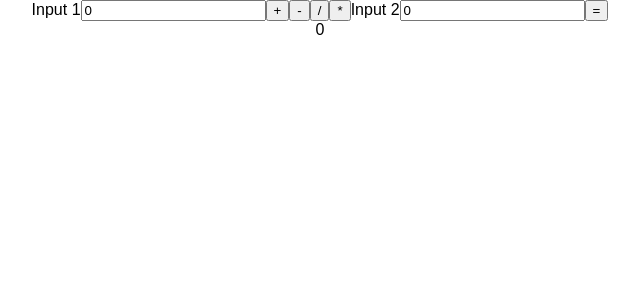
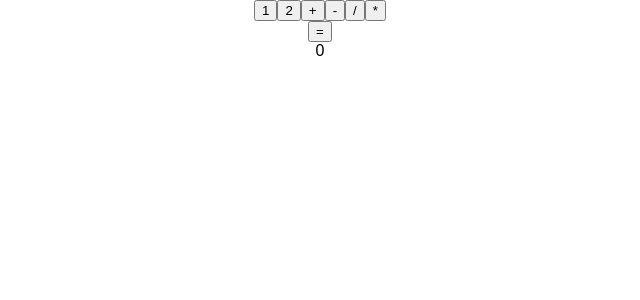
Before and after one commit to CharSV5/calc-simple, a React (Create React App) app: page / in a window 1280 px wide. Shown: the top 300 px of the page, without its empty margins (320-960 px from the left). Built offline with nearby package versions, Linux system fonts and the light colour scheme.

Commit message:
first two number buttons being recorded as input 1 and input 2

```diff
--- a/src/App.js
+++ b/src/App.js
@@ -12,19 +12,19 @@ class App extends Component {
       currentMaths: '',
       answer: 0
     }
-    this.handleChange = this.handleChange.bind(this);
     this.handleSubmit = this.handleSubmit.bind(this);
     this.handleClick = this.handleClick.bind(this);
     this.plus = this.plus.bind(this);
     this.minus = this.minus.bind(this);
     this.divide = this.divide.bind(this);
     this.multiply = this.multiply.bind(this);
+    this.decideMaths = this.decideMaths.bind(this);
 
   }
 
 
 
-handleChange (event) {
+  handleChange(event) {
     this.setState({
       [event.target.name]: event.target.value
     })
@@ -59,13 +59,15 @@ decideMaths(currentMathsFunc, inputValue1, inputValue2) {
   }
 
   handleSubmit(event) {
+    console.log('submit!')
     event.preventDefault();
     const inputValue1 = this.state.inputValue1
     const inputValue2 = this.state.inputValue2
     let currentMathsFunc = ''
 
-  switch(this.state.currentMaths) {
+    switch (this.state.currentMaths) {
       case '+':
+
         currentMathsFunc = this.plus
         break;
 
@@ -92,23 +94,31 @@ handleClick(maths) {
     })
   }
 
+  handleNum(num) {
+    if(this.state.inputValue1 === 0) {
+      this.setState({
+        inputValue1: num
+      })
+    } else {
+      this.setState({
+        inputValue2: num
+      })
+    }
+  }
+
+
 
   render() {
     return (
       <div className="App">
-      <form onSubmit={this.handleSubmit}>
-       <label>
-          Input 1
-          <input name="inputValue1" type="text" value={this.state.inputValue1} onChange={this.handleChange} />
-        </label>
+
+          <button onClick={() => this.handleNum(1)}>1</button>
+          <button onClick={() => this.handleNum(2)}>2</button>
           <button onClick={() => this.handleClick('+')}>+</button>
           <button onClick={() => this.handleClick('-')}>-</button>
           <button onClick={() => this.handleClick('/')}>/</button>
           <button onClick={() => this.handleClick('*')}>*</button>
-        <label>
-          Input 2
-          <input name="inputValue2" type="text" value={this.state.inputValue2} onChange={this.handleChange} />
-        </label>
+          <form onSubmit={this.handleSubmit}>
           <input type="submit" value="=" />
         </form>
         {this.state.answer}
```
Lines whose indentation alone changed are shown as unchanged.
